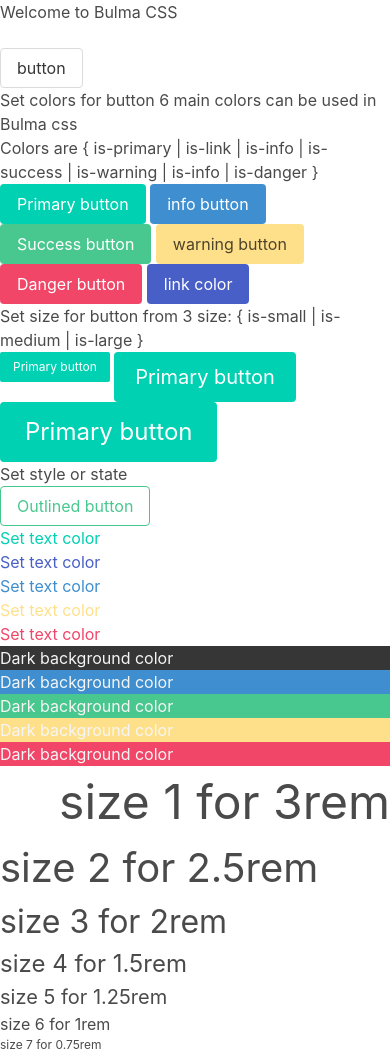
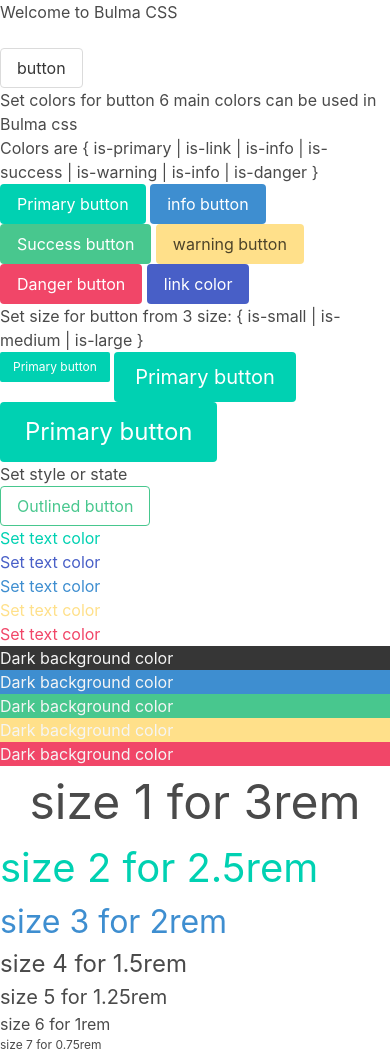
Before and after one commit to jashimgit/bulma-css-framework-note, a plain HTML site: page index.html in a window 390 px wide. Drawn offline with nearby package versions, Linux system fonts and the light colour scheme.

Commit message:
typography and text transformation added

```diff
--- a/index.html
+++ b/index.html
@@ -57,9 +57,9 @@
 
 
     <!-- typography size -->
-    <p class="is-size-1 has-text-right-mobile">size 1 for 3rem</p>
-    <p class="is-size-2">size 2 for 2.5rem</p>
-    <p class="is-size-3">size 3 for 2rem</p>
+    <p class="is-size-1 has-text-centered-mobile">size 1 for 3rem</p>
+    <p class="is-size-2 has-text-primary has-text-centered-desktop">size 2 for 2.5rem</p>
+    <p class="is-size-3 has-text-info has-text-right-desktop">size 3 for 2rem</p>
     <p class="is-size-4">size 4 for 1.5rem</p>
     <p class="is-size-5">size 5 for 1.25rem</p>
     <p class="is-size-6">size 6 for 1rem</p>
```
Also changed, not shown: 1 other file.
